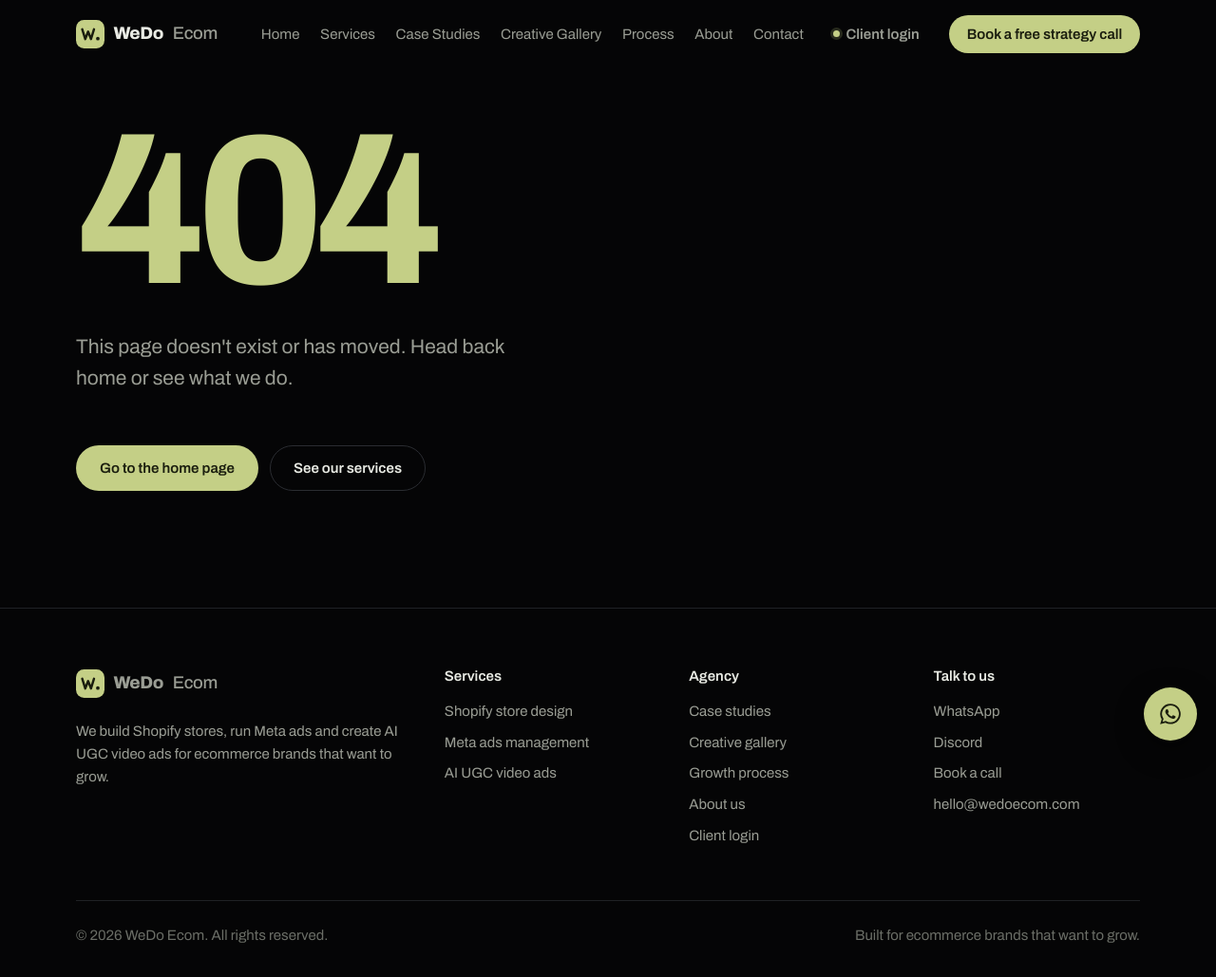
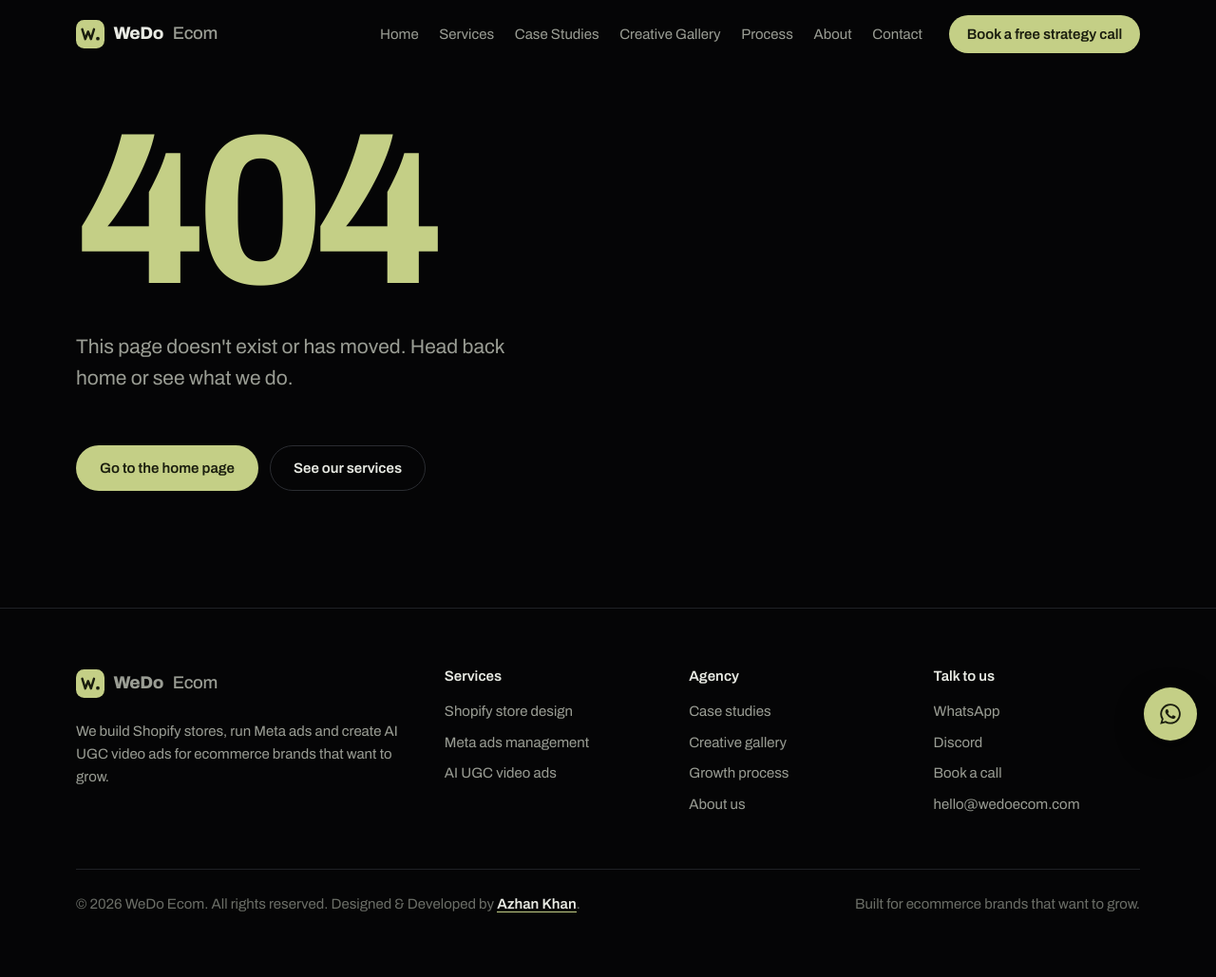
Before and after one commit to Azhankhan2004/wedo-ecom, a plain HTML site: page 404.html in a window 1280 px wide. Shown: the whole page at 95% size. After the commit the page ends 996 px from the top, so only its background shows below. Drawn offline with Linux system fonts and the light colour scheme; animation ran at ten frames a second.

Commit message:
Footer credit: Designed & Developed by Azhan Khan (LinkedIn)
Also hide the Client login links until the portal is live on Cloudflare
(set portalLogin in config.js to show them).

Co-Authored-By: Claude Opus 5.5 <noreply@anthropic.com>
Claude-Session: https://claude.ai/code/session_012dTH1vmPYUakpaDsWmF3fJ

```diff
--- a/assets/css/fx.css
+++ b/assets/css/fx.css
@@ -154,3 +154,7 @@ a:hover > .fx-roll > span + span, a:focus-visible > .fx-roll > span + span { tra
 .nav-login:hover { color: var(--lime); }
 @media (min-width: 961px) and (max-width: 1240px) { .nav { gap: 1.1rem; } .nav-links { gap: 1.05rem; } }
 @media (max-width: 960px) { .nav-login { font-size: var(--fs-lg); padding: .7rem 0; color: var(--text); } }
+
+/* Footer credit */
+.site-footer .footer-base a.credit-link { color: var(--text); font-weight: 600; background: linear-gradient(var(--lime), var(--lime)) left bottom / 100% 1px no-repeat; padding-bottom: 1px; transition: color .2s, background-size .3s; }
+.site-footer .footer-base a.credit-link:hover { color: var(--lime); }
--- a/assets/js/config.js
+++ b/assets/js/config.js
@@ -43,6 +43,10 @@ WEDO.config = {
     tiktok: ""
   },
 
+  // Client portal sign-in page. Leave empty to hide the "Client login" links
+  // (the portal only works once the site runs on Cloudflare).
+  portalLogin: "",
+
   // Currency shown next to package prices
   currency: "$"
 };
--- a/assets/js/main.js
+++ b/assets/js/main.js
@@ -357,7 +357,7 @@
           '<ul class="nav-links">' + nav.map(function (n) {
             return '<li><a href="' + n[0] + '"' + (n[2] === current ? ' aria-current="page"' : "") + ">" + n[1] + "</a></li>";
           }).join("") + "</ul>" +
-          '<a class="nav-login" href="/portal/login.html">Client login</a>' +
+          (cfg.portalLogin ? '<a class="nav-login" href="' + esc(cfg.portalLogin) + '">Client login</a>' : "") +
           '<a class="btn btn--primary btn--sm" data-link="booking">Book a free strategy call</a>' +
         "</nav>" +
       "</div>" +
@@ -411,14 +411,16 @@
             '<li><a href="gallery.html">Creative gallery</a></li>' +
             '<li><a href="process.html">Growth process</a></li>' +
             '<li><a href="about.html">About us</a></li>' +
-            '<li><a href="/portal/login.html">Client login</a></li></ul></div>' +
+            (cfg.portalLogin ? '<li><a href="' + esc(cfg.portalLogin) + '">Client login</a></li>' : "") + "</ul></div>" +
           "<div><h4>Talk to us</h4><ul>" +
             '<li><a data-link="whatsapp">WhatsApp</a></li>' +
             '<li><a data-link="discord">Discord</a></li>' +
             '<li><a data-link="booking">Book a call</a></li>' +
             '<li><a data-link="email">' + esc(cfg.email) + "</a></li>" + socialLinks + "</ul></div>" +
         "</div>" +
-        '<div class="footer-base"><span>© ' + new Date().getFullYear() + " WeDo Ecom. All rights reserved.</span><span>Built for ecommerce brands that want to grow.</span></div>" +
+        '<div class="footer-base"><span>© ' + new Date().getFullYear() + " WeDo Ecom. All rights reserved. Designed &amp; Developed by " +
+          '<a class="credit-link" href="https://www.linkedin.com/in/azhankhan0/" target="_blank" rel="noopener" aria-label="Azhan Khan on LinkedIn (opens in a new tab)">Azhan Khan</a>.</span>' +
+          "<span>Built for ecommerce brands that want to grow.</span></div>" +
       "</div>";
   }
 
```
